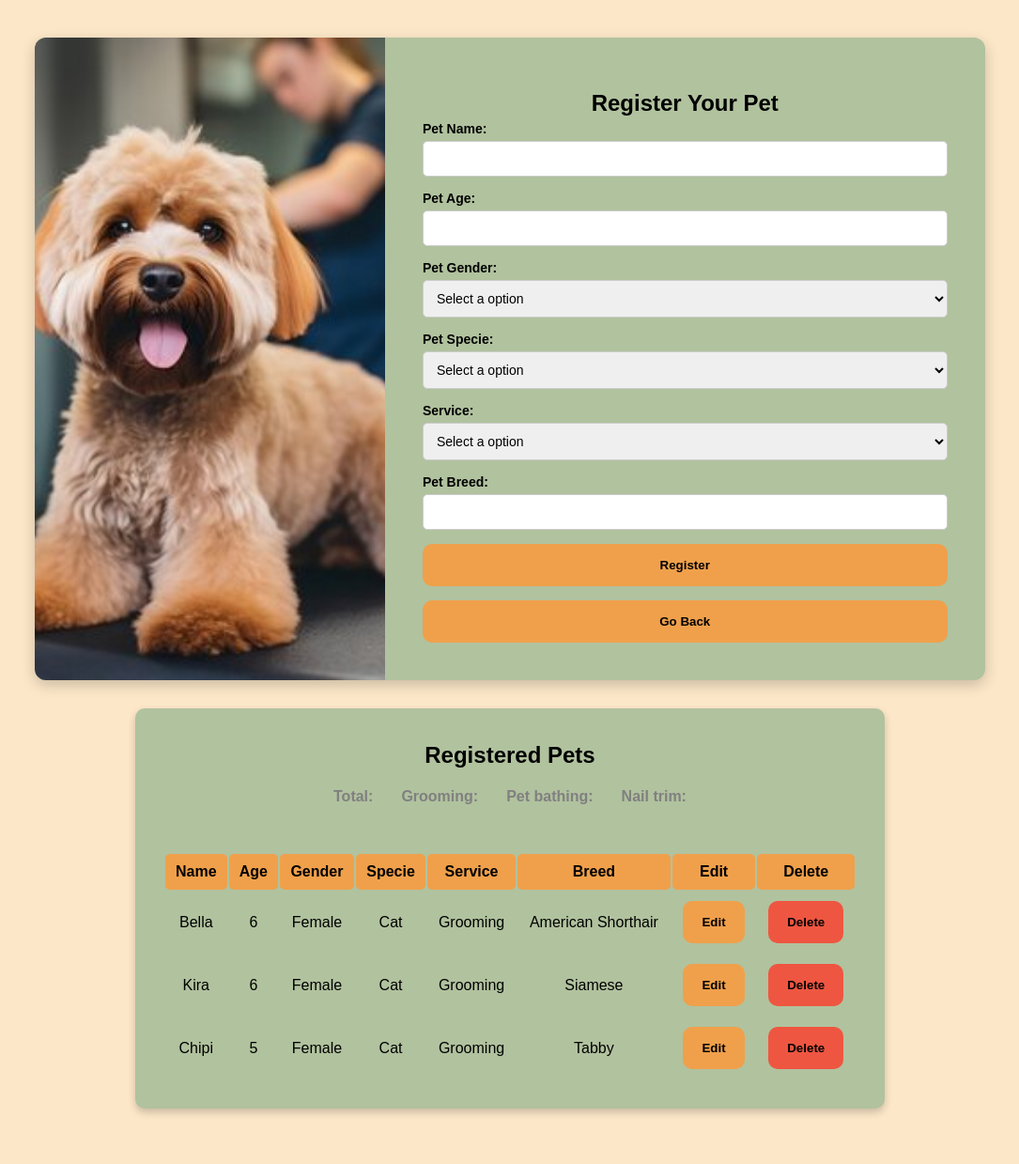
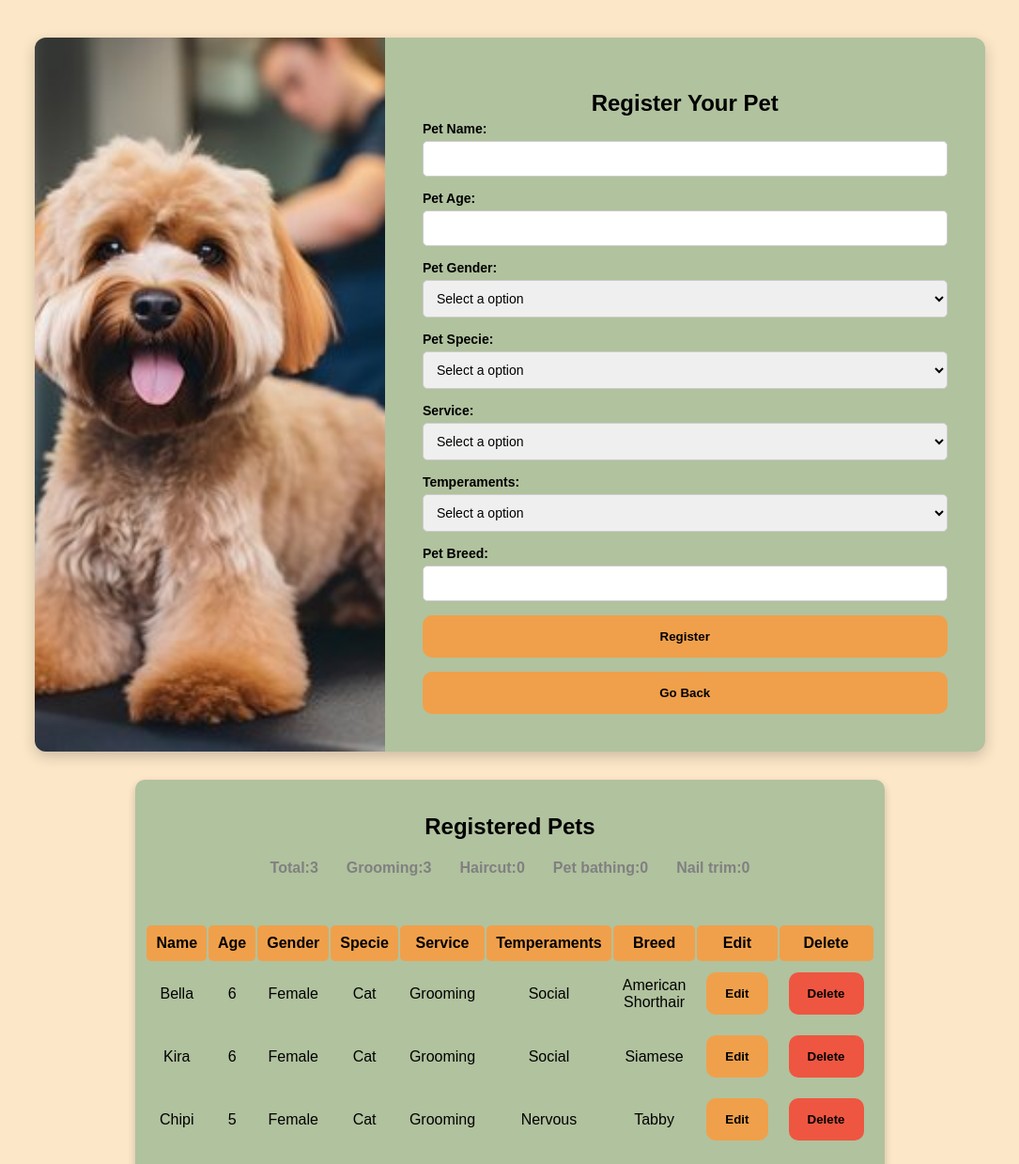
Before and after one commit to Its-isaku/PetSalon, a plain HTML site: page assigment-1/register.html in a window 1280 px wide. Shown: the top 1239 px of the page at 94% size, without its empty margins (97-1182 px from the left). Drawn offline with Linux system fonts and the light colour scheme.

Commit message:
Final Report

```diff
--- a/assigment-1/register.html
+++ b/assigment-1/register.html
@@ -57,6 +57,16 @@
                     </div>
 
                     <div class="input-group">
+                        <label>Temperaments:</label>
+                        <select type="text" id="petTemperaments">
+                            <option value="" disabled selected>Select a option</option>
+                            <option value="Social">Social</option>
+                            <option value="Nervous">Nervous</option>
+                            <option value="Agresive">Agresive</option>
+                        </select>
+                    </div>
+
+                    <div class="input-group">
                         <label>Pet Breed:</label>
                         <input type="text" id="petBreed">
                     </div>
@@ -71,24 +81,10 @@
             <h1>Registered Pets</h1>
 
             <div class="total-contaiener" id="totals">
-                <p><span>Total:</span></p>
-                <p><span>Grooming:</span></p>
-                <p><span>Pet bathing:</span></p>
-                <p><span>Nail trim:</span></p>
-
+            <!-- Pet Totals will display here -->
             </div>
 
             <table class="table-container" id="table-pets">
-                    <tr>
-                        <th>Name</th>
-                        <th>Age</th>
-                        <th>Gender</th>
-                        <th>Specie</th>
-                        <th>Service</th>
-                        <th>Breed</th>
-                        <th>Edit</th>
-                        <th>Delete</th>
-                    </tr>
                     <!-- Pet objects will appear here -->
             </table>
         </div>
--- a/assigment-1/scripts/index.js
+++ b/assigment-1/scripts/index.js
@@ -4,6 +4,7 @@ let petAge = document.getElementById('petAge');
 let petGender = document.getElementById('petGender');
 let petSpecies = document.getElementById('petSpecies');
 let petService = document.getElementById('petService');
+let petTemperaments = document.getElementById('petTemperaments');
 let petBreed = document.getElementById('petBreed');
 let registerButton = document.getElementById('register');
 let goHomeButton = document.getElementById('returnHome');
@@ -22,12 +23,13 @@ window.addEventListener('scroll', function() {
 });
 
 //? Pet constructor
-function Pet(name, age, gender, species, service, breed) {
+function Pet(name, age, gender, species, service, temperaments, breed) {
     this.name = name;
     this.age = age;
     this.gender = gender;
     this.species = species;
     this.service = service;
+    this.temperaments = temperaments;
     this.breed = breed;
 }
 
@@ -46,6 +48,7 @@ function displayPets() {
                 <p class="card-description">Gender: ${pets[i].gender}</p>
                 <p class="card-description">Species: ${pets[i].species}</p>
                 <p class="card-description">Service: ${pets[i].service}</p>
+                <p class="card-description">Temperaments: ${pets[i].temperaments}</p>
                 <p class="card-description">Breed: ${pets[i].breed}</p>
                 ${pets[i].species === "Cat" ? '<img src="img/cat-icon.png" class="species-img">'
                 : pets[i].species === "Dog" ? '<img src="img/dog-icon.png" class="species-img">' : ''}
@@ -59,10 +62,24 @@ function displayPets() {
     }
 }
 
-//? Function to displayPets pets in a table
 function displayTable() {
     let table = document.getElementById("table-pets");
     if (!table) return; //? Verificar si la tabla existe
+
+    //? Clear the table first to prevent duplicate entries but preserve headers
+    table.innerHTML = `
+        <tr>
+            <th>Name</th>
+            <th>Age</th>
+            <th>Gender</th>
+            <th>Specie</th>
+            <th>Service</th>
+            <th>Temperaments</th>
+            <th>Breed</th>
+            <th>Edit</th>
+            <th>Delete</th>
+        </tr>
+    `;
 
     for (let i = 0; i < pets.length; i++) {
         table.innerHTML += `
@@ -72,6 +89,7 @@ function displayTable() {
             <td>${pets[i].gender}</td>
             <td>${pets[i].species}</td>
             <td>${pets[i].service}</td>
+            <td>${pets[i].temperaments}</td>
             <td>${pets[i].breed}</td>
             <td><button onclick="editPet(${i})" class="editBtn">Edit</button></td>
             <td><button onclick="deletePet(${i})" class="deleteBtn">Delete</button></td>
@@ -80,13 +98,43 @@ function displayTable() {
     }
 }
 
+function displayTotals(){
+    let total = pets.length;
+    let groomingTotal = 0;
+    let hairCutTotal = 0;
+    let petBathTotal = 0;
+    let nailTrimTotal = 0;
+
+    for (let pet of pets) {
+        if (pet.service === "Grooming")
+            groomingTotal++;
+        if (pet.service === "Hair Cut")
+            hairCutTotal++;
+        if (pet.service === "Pet Bath")
+            petBathTotal++;
+        if (pet.service === "Nail Trim")
+            nailTrimTotal++;
+    }
+
+    let totalServices = document.getElementById("totals");
+
+    //? Clear the totals first
+    totalServices.innerHTML = "";
+    totalServices.innerHTML += `
+    <p><span>Total:${total}</span></p>
+    <p><span>Grooming:${groomingTotal}</span></p>
+    <p><span>Haircut:${hairCutTotal}</span></p>
+    <p><span>Pet bathing:${petBathTotal}</span></p>
+    <p><span>Nail trim:${nailTrimTotal}</span></p>
+    `;
+}
 
 //TODO: make it show it in the HTML ass a small
 //? Function to register a new pet
 function register(event) {
 
     //? Create new pet object
-    let newPet = new Pet(petName.value, petAge.value, petGender.value, petSpecies.value, petService.value, petBreed.value);
+    let newPet = new Pet(petName.value, petAge.value, petGender.value, petSpecies.value, petService.value, petTemperaments.value, petBreed.value);
 
     //? Check if the new pet object is valid
     if (isValid(newPet)) {
@@ -102,6 +150,9 @@ function register(event) {
 
         //? Display the updated list of pets in the table
         displayTable();
+
+        //? Displays te totals
+        displayTotals()
     }
 }
 
@@ -140,6 +191,11 @@ function isValid(pet) {
             alert("Please enter a service for the pet.");
         }
 
+        if (pet.temperaments === "") {
+            validation = false;
+            alert("Please enter a temperament for the pet.");
+        }
+
         if (pet.breed === "") {
             validation = false;
             alert("Please enter a breed for the pet.");
@@ -155,6 +211,7 @@ function deletePet(index) {
     localStorage.setItem("pets", JSON.stringify(pets));
     displayPets();
     displayTable();
+    displayTotals()
 }
 
 function editPet(index) {
@@ -165,6 +222,7 @@ function editPet(index) {
     let newGender = prompt("Enter the new gender for the pet:", pet.gender);
     let newSpecies = prompt("Enter the new species for the pet:", pet.species);
     let newService = prompt("Enter the new service for the pet:", pet.service);
+    let newTemperaments = prompt("Enter the new temperament for the pet:", pet.temperaments);
     let newBreed = prompt("Enter the new breed for the pet:", pet.breed);
 
     //? Update the pet object with the new values
@@ -173,6 +231,7 @@ function editPet(index) {
     pet.gender = newGender;
     pet.species = newSpecies;
     pet.service = newService;
+    pet.temperaments = newTemperaments;
     pet.breed = newBreed;
 
     //? Save the updated pets array to local storage
@@ -181,8 +240,8 @@ function editPet(index) {
     //? Display the updated list of pets
     displayPets();
     displayTable();
+    displayTotals()
 }
-
 
 //? Function to clear the form
 function clearForm() {
@@ -191,6 +250,7 @@ function clearForm() {
     petGender.value = "";
     petSpecies.value = "";
     petService.value = "";
+    petTemperaments.value = "";
     petBreed.value = "";
 }
 
@@ -215,9 +275,9 @@ function init() {
 
     //? Add default pets if there are no pets in local storage
     if (pets.length === 0) {
-        pets.push(new Pet("Bella", 6, "Female", "Cat", "Grooming", "American Shorthair"));
-        pets.push(new Pet("Kira", 6, "Female", "Cat", "Grooming", "Siamese"));
-        pets.push(new Pet("Chipi", 5, "Female", "Cat", "Grooming", "Tabby"));
+        pets.push(new Pet("Bella", 6, "Female", "Cat", "Grooming", "Social", "American Shorthair"));
+        pets.push(new Pet("Kira", 6, "Female", "Cat", "Grooming", "Social", "Siamese"));
+        pets.push(new Pet("Chipi", 5, "Female", "Cat", "Grooming", "Nervous", "Tabby"));
         localStorage.setItem("pets", JSON.stringify(pets)); //? Store default pets in local storage
     }
 
@@ -226,20 +286,9 @@ function init() {
 
     //? Display pets in table
     displayTable();
-}
 
-//TODO: make it show it in the HTML in the register table for assigment 3
-function Total() {
-    let total = pets.length;
-    let gTotal = 0;
-
-    for (let pet of pets) {
-        if (pet.service === "Grooming")
-            gTotal++;
-    }
-
-    console.log("Total number of pets groomed: " + gTotal);
-    console.log("Total number of pets: " + total);
+    //? Displays te totals
+    displayTotals()
 }
 
 //? Call init function
```
